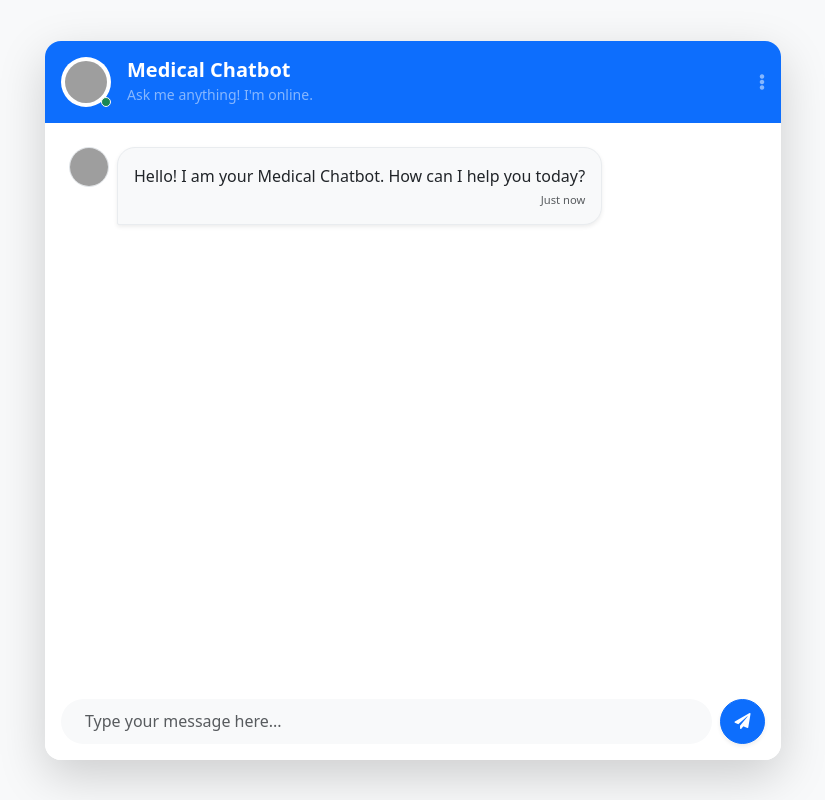
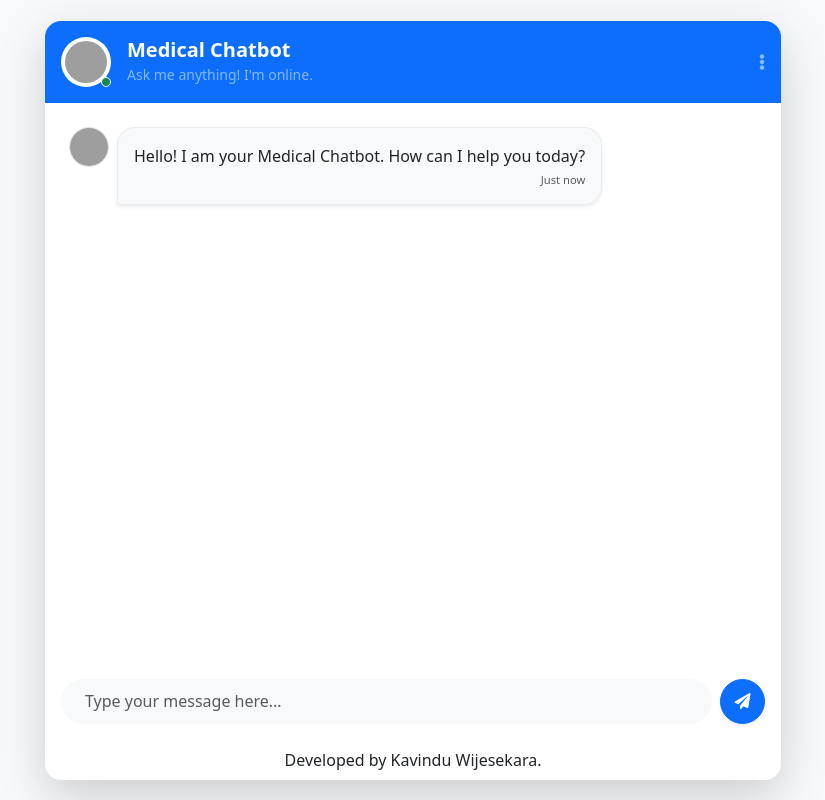
Before and after one commit to Kavindu-Wijesekara-01/Medical-chatbot, a Flask app: page / in a window 1280 px wide. Shown: the whole page, without its empty margins (227-1052 px from the left). Run offline with Flask 3, Linux system fonts and the light colour scheme; grey boxes are pictures that could not be loaded.

Commit message:
edit developer details

```diff
--- a/templates/chat.html
+++ b/templates/chat.html
@@ -97,6 +97,8 @@
                         </form>
                     </div>
 
+                    <div class="row justify-content-center p-2">Developed by Kavindu Wijesekara.</div>
+
                 </div>
             </div>
         </div>
```
